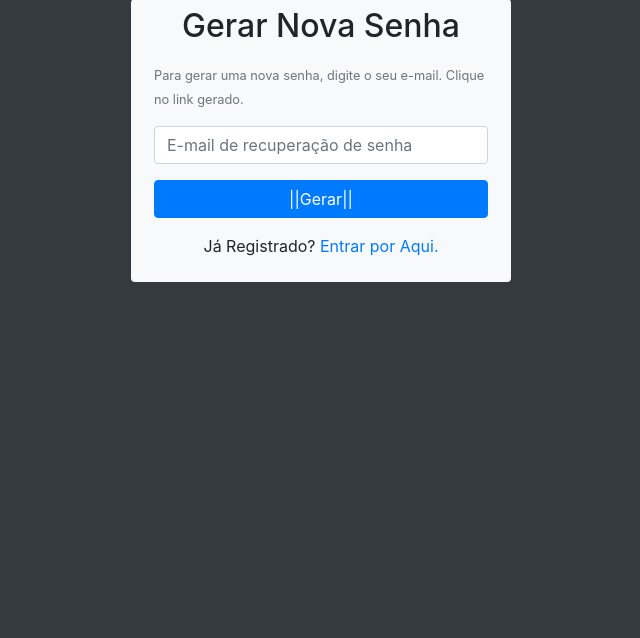
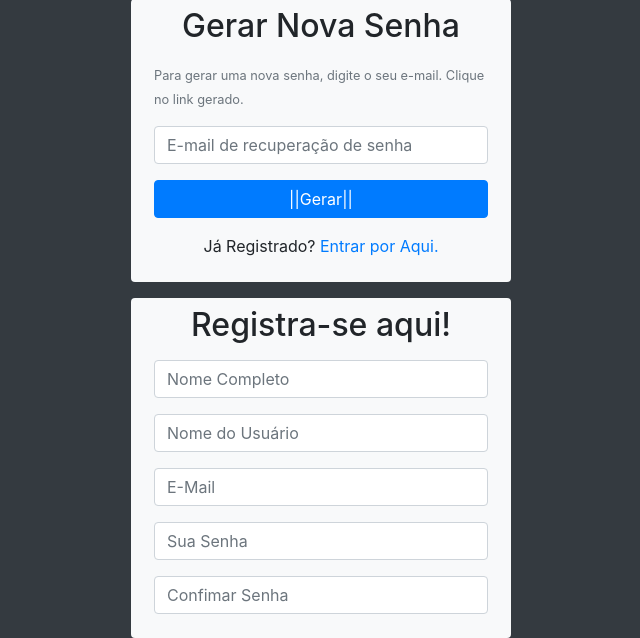
Before and after one commit to berna-pathecki/login, a PHP site: page /login/ in a window 1280 px wide. Shown: the part 419-1057 px from the top of the page, without its empty margins (319-959 px from the left). Before the commit the page ends 701 px from the top, so only its background shows below. Run offline with PHP 8.4, Linux system fonts and the light colour scheme.

Commit message:
Salvo p/Ñ Perder
é nóixz

```diff
--- a/index.php
+++ b/index.php
@@ -11,9 +11,7 @@
     <meta name="viewport" content="width=device-width, initial-scale=1, shrink-to-fit=no">
 
     <!-- Bootstrap CSS -->
-    <link rel="stylesheet" href="https://stackpath.bootstrapcdn.com/bootstrap/4.3.1/css/bootstrap.min.css"
-    integrity="sha384-ggOyR0iXCbMQv3Xipma34MD+dH/1fQ784/j6cY/iJTQUOhcWr7x9JvoRxT2MZw1T"
-    crossorigin="anonymous">
+    <link rel="stylesheet" href="https://stackpath.bootstrapcdn.com/bootstrap/4.3.1/css/bootstrap.min.css" integrity="sha384-ggOyR0iXCbMQv3Xipma34MD+dH/1fQ784/j6cY/iJTQUOhcWr7x9JvoRxT2MZw1T" crossorigin="anonymous">
 
     <title>Sistema de Login</title>
 </head>
@@ -39,13 +37,11 @@
                 </h2>
                 <form action="#" method="post" class="p-2" id="formLogin">
                     <div class="form-group">
-                        <input type="text" name="nomeUsuario" id="nomeUsuario"
-                        placeholder="Nome de Usuario" class="form-control">
+                        <input type="text" name="nomeUsuario" id="nomeUsuario" placeholder="Nome de Usuario" class="form-control">
                     </div>
 
                     <div class="form-group">
-                        <input type="password" name="senhaUsuario" id="senhaUsuario"
-                        placeholder="Insira sua Senha" class="form-control">
+                        <input type="password" name="senhaUsuario" id="senhaUsuario" placeholder="Insira sua Senha" class="form-control">
                     </div>
 
                     <div class="form-group">
@@ -63,8 +59,7 @@
                     </div>
 
                     <div class="form-group">
-                        <input type="submit" value="||Entrar||" name="btnEntrar" id="btnEntrar"
-                        class="btn btn-primary btn-block">
+                        <input type="submit" value="||Entrar||" name="btnEntrar" id="btnEntrar" class="btn btn-primary btn-block">
                     </div>
 
                     <div class="form-group">
@@ -98,13 +93,11 @@
                     </div>
 
                     <div class="form-group">
-                        <input type="email" name="emailGerarSenha" id="emailGerarSenha"
-                        class="form-control" placeholder="E-mail de recuperação de senha">
+                        <input type="email" name="emailGerarSenha" id="emailGerarSenha" class="form-control" placeholder="E-mail de recuperação de senha">
                     </div>
 
                     <div class="form-group">
-                        <input type="submit" value="||Gerar||" name="btnGerar" id="btnGerar"
-                        class="btn btn-primary btn-block">
+                        <input type="submit" value="||Gerar||" name="btnGerar" id="btnGerar" class="btn btn-primary btn-block">
                     </div>
 
                     <div class="form-group">
@@ -120,21 +113,50 @@
         </section>
         <!-- Fim da Seção de Recuperação de Senha -->
 
-        <!-- NOVO BAGUIO -->
+        <!-- Início do formulário de cadastro de novos usuários -->
+        <section class="row mt-3">
+            <div class="col-lg-4 offset-lg-4 bg-light rounded" id="caixaRegistro">
+                <h2 class="text-center mt-2">Registra-se aqui!</h2>
+                <form action="#" method="post" class="p-2" id="formRegistro">
+
+                    <div class="form-group">
+                        <input type="text" name="nomeCompleto" id="nomeCompleto" class="form-control" placeholder="Nome Completo">
+
+                    </div>
+
+                    <div class="form-group">
+                        <input type="text" name="nomeUsuario" id="nomeUsuario" class="form-control" placeholder="Nome do Usuário">
+                    </div>
+
+                    <div class="form-group">
+                        <input type="email" name="emailUsuario" id="emailUsuario" class="form-control" placeholder="E-Mail">
+                    </div>
+
+                    <div class="form-group">
+                        <input type="password" name="senhaUsuario" id="senhaUsuario" class="form-control" placeholder="Sua Senha">
+                    </div>
+
+                    <div class="form-group">
+                        <input type="password" name="" id="" class="form-control" placeholder="Confimar Senha">
+                    </div>
+
+
+                </form>
+            </div>
+        </section>
+
+
+
+        <!-- Final do formulário do cadastro de novos usuários -->
+
 
 
     </main>
     <!-- Optional JavaScript -->
     <!-- jQuery first, then Popper.js, then Bootstrap JS -->
-    <script src="https://code.jquery.com/jquery-3.3.1.slim.min.js"
-    integrity="sha384-q8i/X+965DzO0rT7abK41JStQIAqVgRVzpbzo5smXKp4YfRvH+8abtTE1Pi6jizo"
-    crossorigin="anonymous"></script>
-    <script src="https://cdnjs.cloudflare.com/ajax/libs/popper.js/1.14.7/umd/popper.min.js"
-    integrity="sha384-UO2eT0CpHqdSJQ6hJty5KVphtPhzWj9WO1clHTMGa3JDZwrnQq4sF86dIHNDz0W1"
-    crossorigin="anonymous"></script>
-    <script src="https://stackpath.bootstrapcdn.com/bootstrap/4.3.1/js/bootstrap.min.js"
-    integrity="sha384-JjSmVgyd0p3pXB1rRibZUAYoIIy6OrQ6VrjIEaFf/nJGzIxFDsf4x0xIM+B07jRM"
-    crossorigin="anonymous"></script>
+    <script src="https://code.jquery.com/jquery-3.3.1.slim.min.js" integrity="sha384-q8i/X+965DzO0rT7abK41JStQIAqVgRVzpbzo5smXKp4YfRvH+8abtTE1Pi6jizo" crossorigin="anonymous"></script>
+    <script src="https://cdnjs.cloudflare.com/ajax/libs/popper.js/1.14.7/umd/popper.min.js" integrity="sha384-UO2eT0CpHqdSJQ6hJty5KVphtPhzWj9WO1clHTMGa3JDZwrnQq4sF86dIHNDz0W1" crossorigin="anonymous"></script>
+    <script src="https://stackpath.bootstrapcdn.com/bootstrap/4.3.1/js/bootstrap.min.js" integrity="sha384-JjSmVgyd0p3pXB1rRibZUAYoIIy6OrQ6VrjIEaFf/nJGzIxFDsf4x0xIM+B07jRM" crossorigin="anonymous"></script>
 </body>
 
 </html>
```
